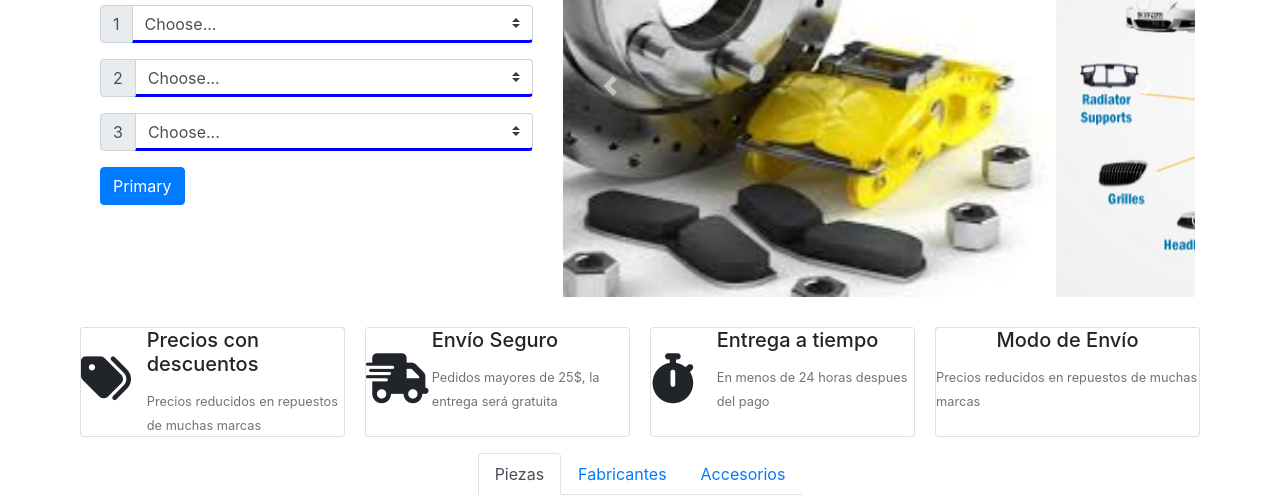
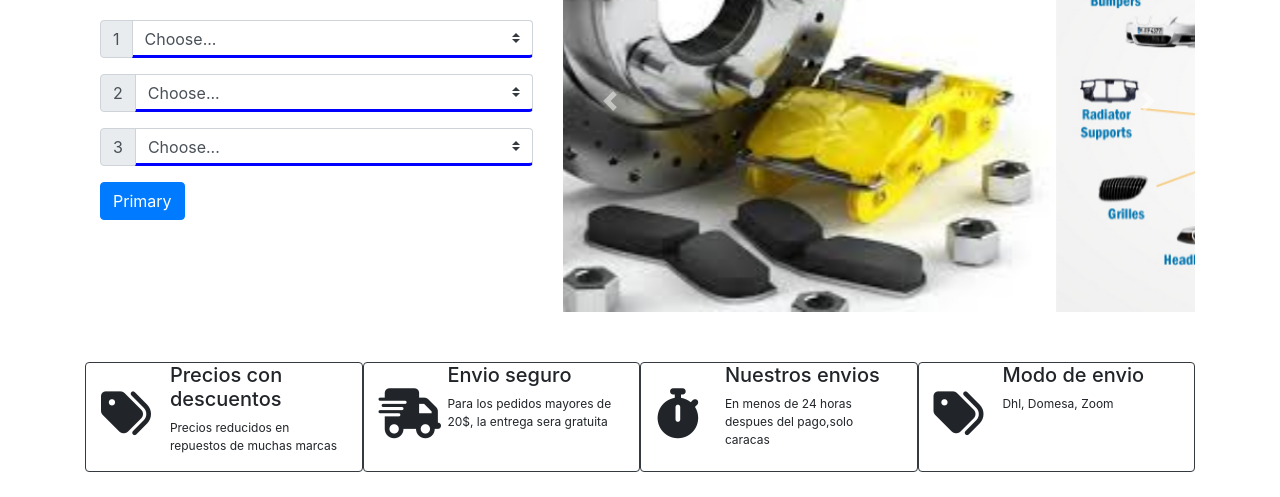
Before and after one commit to ajtf/Portafolio, a plain HTML site: page proyecto/index.html in a window 1280 px wide. Shown: the part 320-817 px from the top of the page. Drawn offline with Linux system fonts and the light colour scheme; a web font is replaced by a local one.

Commit message:
subiendo los arreglos del proyecto 30/07/19

```diff
--- a/proyecto/css/style.css
+++ b/proyecto/css/style.css
@@ -3,6 +3,11 @@
     font-size: 35px;
 }
 /*Fin del Anuncio*/
+/*Inicio Menu*/
+#menu{
+    margin-bottom: 35px;
+}
+/*Fin Menu*/
 .fas.fa-search, .fas.fa-shopping-cart{font-size: 25px;}
 h1,h2{
     font-family: 'Cuprum', sans-serif;
@@ -28,23 +33,20 @@ h1,h2{
     padding-top: 20px;
     padding-bottom: 55px;
 }
-div.card-body{
-    padding: 0;
+/*Inicio Servicio*/
+#servicios{
+    margin: 50px 0px 30px;
 }
-.col-lg-3.card.mb-3{
-    margin: 10px;
-    padding: 0;
+.rounded{
+    height: 110px;
 }
-.col-sm-6.col-lg-2.card{
-    width: 180px;
-    margin-left: 5px;
-    padding: 0px;
+.col-9 p{
+    font-size: 12px;
 }
 i.fas.fa-tags, i.fas.fa-shipping-fast, i.fas.fa-stopwatch{
     padding-top: 25px;
     font-size: 50px;
 }
-/*Carousel*/
 
 #blog{margin-top: 30px;}
 #footer{height: 30px;}
--- a/proyecto/index.html
+++ b/proyecto/index.html
@@ -1,5 +1,6 @@
 <!DOCTYPE html>
 <html lang="en">
+
 <head>
   <meta charset="UTF-8" />
   <meta name="viewport" content="width=device-width, initial-scale=1.0" />
@@ -8,19 +9,13 @@
   <link href="https://fonts.googleapis.com/css?family=Cuprum&display=swap" rel="stylesheet">
   <link rel="stylesheet" href="boostrap/css/bootstrap.min.css" />
   <script src="https://kit.fontawesome.com/9a9a239873.js"></script>
-    <link
-      rel="stylesheet"
-      href="https://kit-free.fontawesome.com/releases/latest/css/free.min.css"
-      media="all"
-    />
-    <link
-      rel="stylesheet"
-      href="https://kit-free.fontawesome.com/releases/latest/css/free-v4-shims.min.css"
-      media="all"
-    />
+  <link rel="stylesheet" href="https://kit-free.fontawesome.com/releases/latest/css/free.min.css" media="all" />
+  <link rel="stylesheet" href="https://kit-free.fontawesome.com/releases/latest/css/free-v4-shims.min.css"
+    media="all" />
   <title>Repuesto de Carro</title>
   <link rel="stylesheet" href="css/style.css" />
 </head>
+
 <body>
   <!--Inicio del Anuncio-->
   <section class="container slider d-flex justify-content-center align-items-center">
@@ -31,23 +26,20 @@
   <!--Fin del Anuncio-->
   <!--Inicio Menu header-->
   <div class="container">
-      <nav class="row navbar navbar-expand-sm navbar-light bg-light ">
+    <nav id="menu" class="row navbar navbar-expand-sm navbar-light bg-light ">
       <div class="col-lg-4 d-lg-inline" style="display: contents;">
         <h1>Parts Angels</h1>
         <form class="form-inline ">
-            <input
-              id="search-car"
-              class="form-control form-control-sm mr-3 w-75"
-              type="text"
-              placeholder="Search"
-              aria-label="Search"
-              />
+          <input id="search-car" class="form-control form-control-sm mr-3 w-75" type="text" placeholder="Search"
+            aria-label="Search" />
           <a class="nav-item nav-link" href="#">
             <i class="fas fa-search" aria-hidden="true"></i>
           </a>
         </form>
       </div>
-        <button class="navbar-toggler navbar-toggler-right" type="button" data-toggle="collapse" data-target="#navbarTogglerDemo01" aria-controls="navbarTogglerDemo01" aria-expanded="false" aria-label="Toggle navigation">
+      <button class="navbar-toggler navbar-toggler-right" type="button" data-toggle="collapse"
+        data-target="#navbarTogglerDemo01" aria-controls="navbarTogglerDemo01" aria-expanded="false"
+        aria-label="Toggle navigation">
         <span class="navbar-toggler-icon"></span>
       </button>
       <div class="collapse navbar-collapse" id="navbarTogglerDemo01">
@@ -57,7 +49,7 @@
           <a class="nav-item nav-link" href="#">Add my vehicle</a>
         </div>
         <!--login-->
-          <div class="col-lg-3 text-center" >
+        <div class="col-lg-3 text-center">
           <i id="loginLogo" class="fas fa-user-circle"></i>
           <a class="nav-item nav-link" href="#">Login</a>
         </div>
@@ -78,13 +70,11 @@
       <!--seleccion del vehiculo-->
       <div id="seleccionVehiculo" class="row">
         <div class="col-lg-5">
-            <h2 id="titulo-seleccion-vehiculo"><i class="fas fa-car"></i>  Select your vehicle</h2>
+          <h2 id="titulo-seleccion-vehiculo"><i class="fas fa-car"></i> Select your vehicle</h2>
           <!--opcion marca del carro-->
           <div class="input-group mb-3">
             <div class="input-group-prepend">
-                <label class="input-group-text" for="search-marca"
-                  >1</label
-                >
+              <label class="input-group-text" for="search-marca">1</label>
             </div>
             <select class="custom-select" id="search-marca">
               <option selected>Choose...</option>
@@ -96,9 +86,7 @@
           <!--opcion modelo del carro-->
           <div class="input-group mb-3">
             <div class="input-group-prepend">
-                <label class="input-group-text" for="search-modelo"
-                  >2</label
-                >
+              <label class="input-group-text" for="search-modelo">2</label>
             </div>
             <select class="custom-select" id="search-modelo">
               <option selected>Choose...</option>
@@ -110,9 +98,7 @@
           <!--opcion tipo de motor-->
           <div class="input-group mb-3">
             <div class="input-group-prepend">
-                <label class="input-group-text" for="search-motor"
-                  >3</label
-                >
+              <label class="input-group-text" for="search-motor">3</label>
             </div>
             <select class="custom-select" id="search-motor">
               <option selected>Choose...</option>
@@ -156,65 +142,47 @@
     <div class="container">
       <!--Servicios-->
       <div id="servicios" class="row">
-          <div class="co-md-6 col-lg-3 card mb-3" style="max-width: 265px;">
-            <div class="row no-gutters">
-              <div class="col-md-3">
+        <div class="col-sm-12 col-md-6 col-lg-3 border border-dark rounded">
+          <div class="row">
+            <div class="col-3">
               <i class="fas fa-tags"></i>
             </div>
-              <div class="col-md-9">
-                <div class="card-body">
-                  <h5 class="card-title">Precios con descuentos</h5>
-                  <p class="card-text">
-                    <small class="text-muted"
-                      >Precios reducidos en repuestos de muchas marcas</small
-                    >
-                  </p>
+            <div class="col-9">
+              <h5>Precios con descuentos</h5>
+              <p>Precios reducidos en repuestos de muchas marcas</p>
             </div>
           </div>
         </div>
-          </div>
-          <div class="co-md-6 col-lg-3 card mb-3" style="max-width: 265px;">
-            <div class="row no-gutters">
-              <div class="col-md-3">
+        <div class="col-sm-12 col-md-6 col-lg-3 border border-dark rounded">
+          <div class="row">
+            <div class="col-3">
                 <i class="fas fa-shipping-fast"></i>
             </div>
-              <div class="col-md-9">
-                <div class="card-body">
-                  <h5 class="card-title">Envío Seguro</h5>
-                  <p class="card-text">
-                    <small class="text-muted">Pedidos mayores de 25$, la entrega será gratuita</small>
-                  </p>
+            <div class="col-9">
+              <h5>Envio seguro</h5>
+              <p>Para los pedidos mayores de 20$, la entrega sera gratuita</p>
             </div>
           </div>
         </div>
-          </div>
-          <div class="co-md-6 col-lg-3 card mb-3" style="max-width: 265px;">
-            <div class="row no-gutters">
-              <div class="col-md-3">
+        <div class="col-sm-12 col-md-6 col-lg-3 border border-dark rounded">
+          <div class="row">
+            <div class="col-3">
                 <i class="fas fa-stopwatch"></i>
             </div>
-              <div class="col-md-9">
-                <div class="card-body">
-                  <h5 class="card-title">Entrega a tiempo</h5>
-                  <p class="card-text">
-                    <small class="text-muted"
-                      >En menos de 24 horas despues del pago</small
-                    >
-                  </p>
+            <div class="col-9">
+              <h5>Nuestros envios</h5>
+              <p>En menos de 24 horas despues del pago,solo caracas</p>
             </div>
           </div>
         </div>
+        <div class="col-sm-12 col-md-6 col-lg-3 border border-dark rounded">
+          <div class="row">
+            <div class="col-3">
+              <i class="fas fa-tags"></i>
             </div>
-          <div class="co-md-6 col-lg-3 card mb-3" style="max-width: 265px;">
-            <div class="row no-gutters">
-                <div class="card-body">
-                  <h5 class="card-title text-center">Modo de Envío</h5>
-                  <p class="card-text">
-                    <small class="text-muted"
-                      >Precios reducidos en repuestos de muchas marcas</small
-                    >
-                  </p>
-                </div>
+            <div class="col-9">
+              <h5>Modo de envio</h5>
+              <p>Dhl, Domesa, Zoom</p>
             </div>
           </div>
         </div>
@@ -230,13 +198,16 @@
           <div class="row justify-content-center" style="margin-bottom: 20px;">
             <ul class="nav nav-tabs" id="myTab" role="tablist">
               <li class="nav-item">
-                  <a class="nav-link active" id="home-tab" data-toggle="tab" href="#home" role="tab" aria-controls="home" aria-selected="true">Piezas</a>
+                <a class="nav-link active" id="home-tab" data-toggle="tab" href="#home" role="tab" aria-controls="home"
+                  aria-selected="true">Piezas</a>
               </li>
               <li class="nav-item">
-                  <a class="nav-link" id="profile-tab" data-toggle="tab" href="#profile" role="tab" aria-controls="profile" aria-selected="false">Fabricantes</a>
+                <a class="nav-link" id="profile-tab" data-toggle="tab" href="#profile" role="tab"
+                  aria-controls="profile" aria-selected="false">Fabricantes</a>
               </li>
               <li class="nav-item">
-                  <a class="nav-link" id="contact-tab" data-toggle="tab" href="#contact" role="tab" aria-controls="contact" aria-selected="false">Accesorios</a>
+                <a class="nav-link" id="contact-tab" data-toggle="tab" href="#contact" role="tab"
+                  aria-controls="contact" aria-selected="false">Accesorios</a>
               </li>
             </ul>
           </div>
@@ -246,12 +217,17 @@
             <!--Contenido de las piezas-->
             <div class="container">
               <div class="row">
-                  Lorem ipsum dolor sit amet consectetur adipisicing elit. Quis inventore, dolor saepe, quia aperiam, sint consequatur doloremque dolorem quos ipsam incidunt a praesentium illum obcaecati. Ullam esse odio voluptatum rerum?
+                Lorem ipsum dolor sit amet consectetur adipisicing elit. Quidem deserunt at illo vitae? Nihil rerum
+                earum nobis sequi maxime sapiente, velit obcaecati blanditiis quos ut illum qui! Maxime, facere quas?
               </div>
             </div>
           </div>
-            <div class="tab-pane fade" id="profile" role="tabpanel" aria-labelledby="profile-tab">Lorem ipsum dolor sit amet consectetur adipisicing elit. Quam facere sed dicta veniam illo, placeat rem velit consectetur itaque exercitationem? Cupiditate expedita tenetur repellat. Laborum culpa modi enim corporis cum!</div>
-            <div class="tab-pane fade" id="contact" role="tabpanel" aria-labelledby="contact-tab">Lorem ipsum, dolor sit amet consectetur adipisicing elit. Laudantium ab alias quia ut similique facilis voluptatibus aliquam rem cumque esse consectetur asperiores, debitis laboriosam. Eos atque at consequuntur eius architecto.</div>
+          <div class="tab-pane fade" id="profile" role="tabpanel" aria-labelledby="profile-tab">Lorem ipsum dolor sit
+            amet consectetur adipisicing elit. Quam facere sed dicta veniam illo, placeat rem velit consectetur itaque
+            exercitationem? Cupiditate expedita tenetur repellat. Laborum culpa modi enim corporis cum!</div>
+          <div class="tab-pane fade" id="contact" role="tabpanel" aria-labelledby="contact-tab">Lorem ipsum, dolor sit
+            amet consectetur adipisicing elit. Laudantium ab alias quia ut similique facilis voluptatibus aliquam rem
+            cumque esse consectetur asperiores, debitis laboriosam. Eos atque at consequuntur eius architecto.</div>
         </div>
       </div>
     </div>
@@ -269,7 +245,8 @@
             <div class="col-md-8">
               <div class="card-body">
                 <h5 class="card-title">Card title</h5>
-                    <p class="card-text">This is a wider card with supporting text below as a natural lead-in to additional content. This content is a little bit longer.</p>
+                <p class="card-text">This is a wider card with supporting text below as a natural lead-in to additional
+                  content. This content is a little bit longer.</p>
                 <p class="card-text"><small class="text-muted">Last updated 3 mins ago</small></p>
               </div>
             </div>
@@ -283,7 +260,8 @@
             <div class="col-md-8">
               <div class="card-body">
                 <h5 class="card-title">Card title</h5>
-                      <p class="card-text">This is a wider card with supporting text below as a natural lead-in to additional content. This content is a little bit longer.</p>
+                <p class="card-text">This is a wider card with supporting text below as a natural lead-in to additional
+                  content. This content is a little bit longer.</p>
                 <p class="card-text"><small class="text-muted">Last updated 3 mins ago</small></p>
               </div>
             </div>
@@ -320,4 +298,5 @@
   <script src="./js/popper.min.js"></script>
   <script src="./boostrap/js/bootstrap.js"></script>
 </body>
+
 </html>
```
Also changed, not shown: proyecto/img/animal1.png (deleted). Lines whose indentation alone changed are shown as unchanged.
